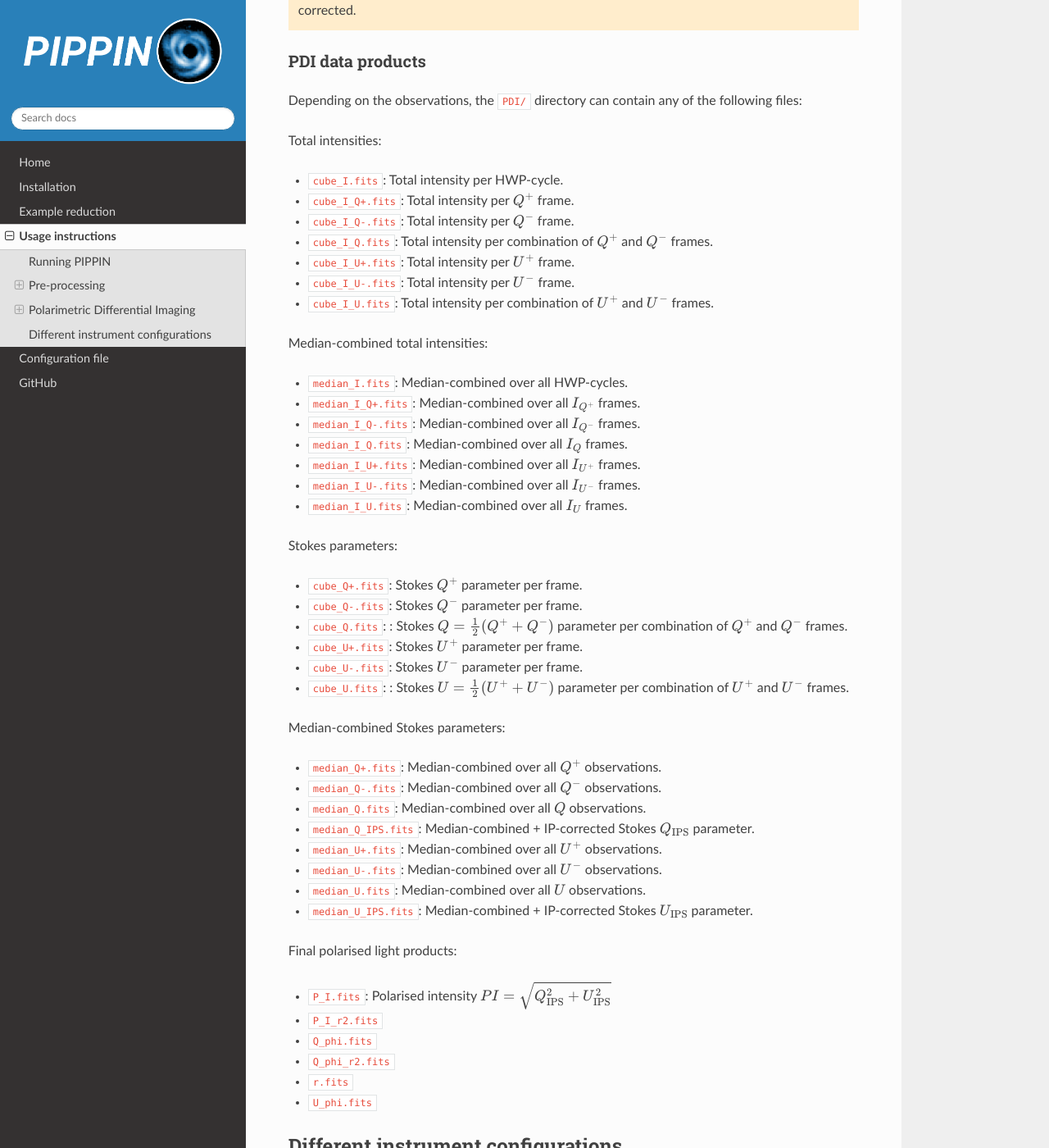
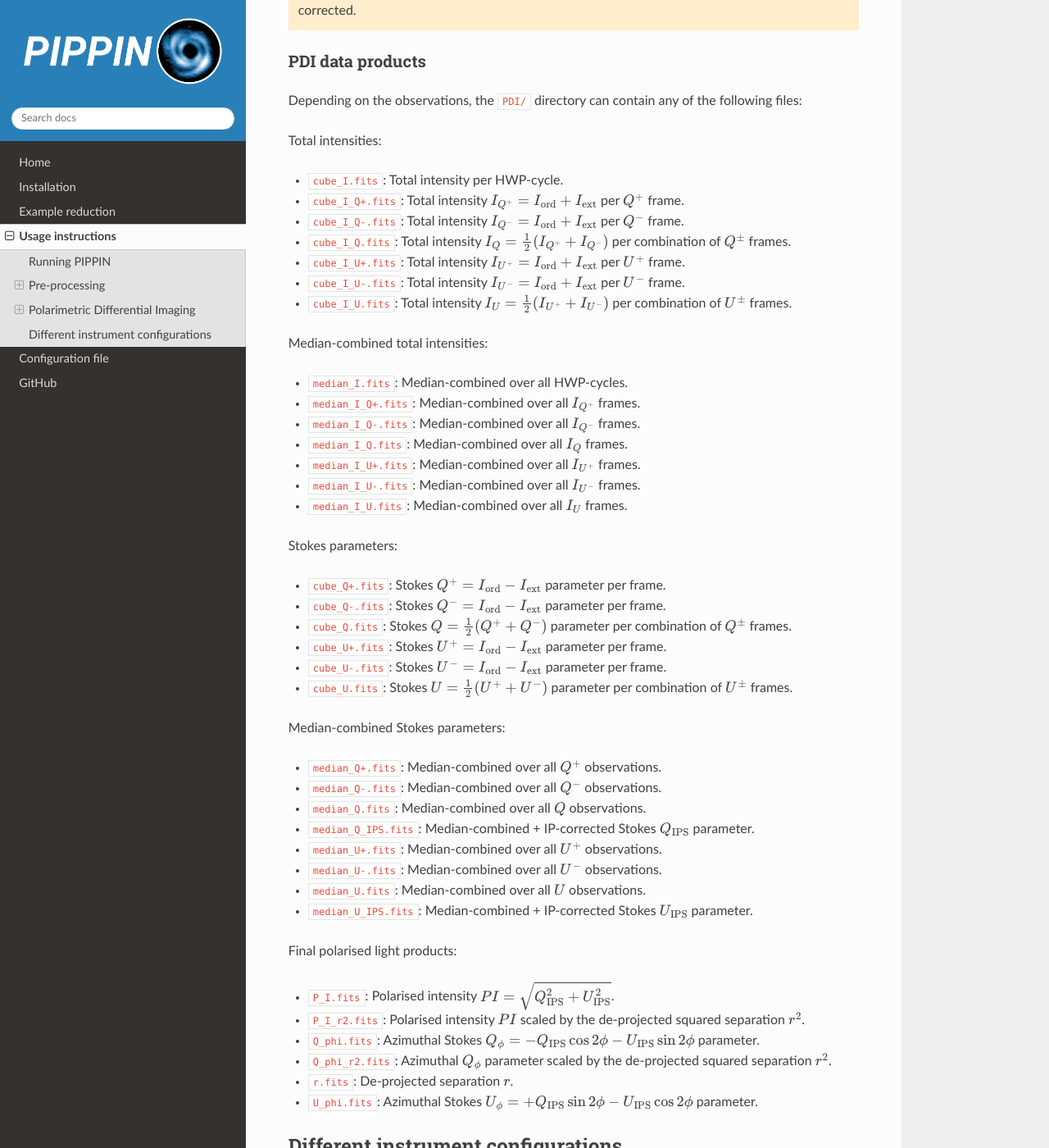
Before and after one commit to samderegt/PIPPIN-NACO, a Sphinx documentation site: the page built from docs/source/usage.rst, in a window 1280 px wide and 1400 px high, scrolled down 4002 px. Shown: the whole window at 82% size. Built offline with Sphinx 7.4.7 and the Read the Docs theme 2.0.0, drawn with Linux system fonts in a browser that asks for light colours; some of the changed text lies outside the part shown.

Commit message:
Description of final data products

```diff
--- a/docs/source/usage.rst
+++ b/docs/source/usage.rst
@@ -96,7 +96,7 @@ A number of instrumental polarisation (IP) corrections are performed. The ordina
 Per observation, the intensity and Stokes parameter are obtained by summing and subtracting the (extra)-ordinary beams, respectively. Next, the double-difference method is applied with the redundant observations (i.e. :math:`Q^+`/:math:`Q^-` and :math:`U^+`/:math:`U^-`).
 
 .. note::
-   If the double-difference method cannot be applied (e.g. due to observations of :math:`Q^+` without :math:`Q^-`), PIPPIN simply uses the available observations as the IP-corrected observation (e.g. :math:`Q=Q^+` instead of :math:`Q=(Q^+-Q^-)/2`)
+   If the double-difference method cannot be applied (e.g. due to observations of :math:`Q^+` without :math:`Q^-`), PIPPIN simply uses the available observations as the IP-corrected observation (e.g. :math:`Q=Q^+` instead of :math:`Q=\frac{1}{2}(Q^+-Q^-)`)
 
 If ``crosstalk_correction = True`` (:ref:`config-file <Configuration file>`), PIPPIN evaluates and correct for the reduced efficiency of the Stokes :math:`U` parameter which originates from crosstalk between the components of the Stokes vector. Following `Avenhaus et al. (2014) <https://ui.adsabs.harvard.edu/abs/2014ApJ...781...87A/abstract>`_, an annulus is used to minimise the number of pixels where a higher signal in :math:`Q` compared to :math:`U`. The ``r_crosstalk`` parameter in the :ref:`config-file <Configuration file>` gives the inner and outer radii of this annulus.
 
@@ -114,12 +114,12 @@ Depending on the observations, the :file:`PDI/` directory can contain any of the
 Total intensities:
 
 - :file:`cube_I.fits`: Total intensity per HWP-cycle.
-- :file:`cube_I_Q+.fits`: Total intensity per :math:`Q^+` frame.
-- :file:`cube_I_Q-.fits`: Total intensity per :math:`Q^-` frame.
-- :file:`cube_I_Q.fits`: Total intensity per combination of :math:`Q^+` and :math:`Q^-` frames.
-- :file:`cube_I_U+.fits`: Total intensity per :math:`U^+` frame.
-- :file:`cube_I_U-.fits`: Total intensity per :math:`U^-` frame.
-- :file:`cube_I_U.fits`: Total intensity per combination of :math:`U^+` and :math:`U^-` frames.
+- :file:`cube_I_Q+.fits`: Total intensity :math:`I_{Q^+} = I_\mathrm{ord} + I_\mathrm{ext}` per :math:`Q^+` frame.
+- :file:`cube_I_Q-.fits`: Total intensity :math:`I_{Q^-} = I_\mathrm{ord} + I_\mathrm{ext}` per :math:`Q^-` frame.
+- :file:`cube_I_Q.fits`: Total intensity :math:`I_Q = \frac{1}{2}(I_{Q^+} + I_{Q^-})` per combination of :math:`Q^\pm` frames.
+- :file:`cube_I_U+.fits`: Total intensity :math:`I_{U^+} = I_\mathrm{ord} + I_\mathrm{ext}` per :math:`U^+` frame.
+- :file:`cube_I_U-.fits`: Total intensity :math:`I_{U^-} = I_\mathrm{ord} + I_\mathrm{ext}` per :math:`U^-` frame.
+- :file:`cube_I_U.fits`: Total intensity :math:`I_U = \frac{1}{2}(I_{U^+} + I_{U^-})` per combination of :math:`U^\pm` frames.
 
 Median-combined total intensities:
 
@@ -133,12 +133,12 @@ Median-combined total intensities:
 
 Stokes parameters:
 
-- :file:`cube_Q+.fits`: Stokes :math:`Q^+` parameter per frame.
-- :file:`cube_Q-.fits`: Stokes :math:`Q^-` parameter per frame.
-- :file:`cube_Q.fits`: : Stokes :math:`Q = \frac{1}{2}(Q^+ + Q^-)` parameter per combination of :math:`Q^+` and :math:`Q^-` frames.
-- :file:`cube_U+.fits`: Stokes :math:`U^+` parameter per frame.
-- :file:`cube_U-.fits`: Stokes :math:`U^-` parameter per frame.
-- :file:`cube_U.fits`: : Stokes :math:`U = \frac{1}{2}(U^+ + U^-)` parameter per combination of :math:`U^+` and :math:`U^-` frames.
+- :file:`cube_Q+.fits`: Stokes :math:`Q^+ = I_\mathrm{ord} - I_\mathrm{ext}` parameter per frame.
+- :file:`cube_Q-.fits`: Stokes :math:`Q^- = I_\mathrm{ord} - I_\mathrm{ext}` parameter per frame.
+- :file:`cube_Q.fits`: Stokes :math:`Q = \frac{1}{2}(Q^+ + Q^-)` parameter per combination of :math:`Q^\pm` frames.
+- :file:`cube_U+.fits`: Stokes :math:`U^+ = I_\mathrm{ord} - I_\mathrm{ext}` parameter per frame.
+- :file:`cube_U-.fits`: Stokes :math:`U^- = I_\mathrm{ord} - I_\mathrm{ext}` parameter per frame.
+- :file:`cube_U.fits`: Stokes :math:`U = \frac{1}{2}(U^+ + U^-)` parameter per combination of :math:`U^\pm` frames.
 
 Median-combined Stokes parameters:
 
@@ -153,12 +153,12 @@ Median-combined Stokes parameters:
 
 Final polarised light products:
 
-- :file:`P_I.fits`: Polarised intensity :math:`PI = \sqrt{Q_{\rm IPS}^2 + U_\text{IPS}^2}`
-- :file:`P_I_r2.fits`
-- :file:`Q_phi.fits`
-- :file:`Q_phi_r2.fits`
-- :file:`r.fits`
-- :file:`U_phi.fits`
+- :file:`P_I.fits`: Polarised intensity :math:`PI = \sqrt{Q_\mathrm{IPS}^2 + U_\text{IPS}^2}`.
+- :file:`P_I_r2.fits`: Polarised intensity :math:`PI` scaled by the de-projected squared separation :math:`r^2`.
+- :file:`Q_phi.fits`: Azimuthal Stokes :math:`Q_\phi = - Q_\mathrm{IPS} \cos 2\phi - U_\mathrm{IPS} \sin 2\phi` parameter.
+- :file:`Q_phi_r2.fits`: Azimuthal :math:`Q_\phi` parameter scaled by the de-projected squared separation :math:`r^2`.
+- :file:`r.fits`: De-projected separation :math:`r`.
+- :file:`U_phi.fits`: Azimuthal Stokes :math:`U_\phi = + Q_\mathrm{IPS} \sin 2\phi - U_\mathrm{IPS} \cos 2\phi` parameter.
 
 
 Different instrument configurations
```
